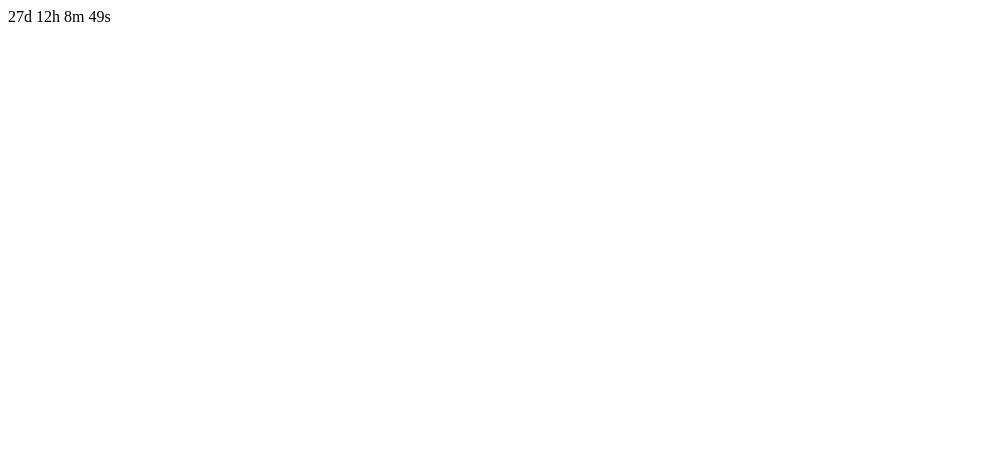
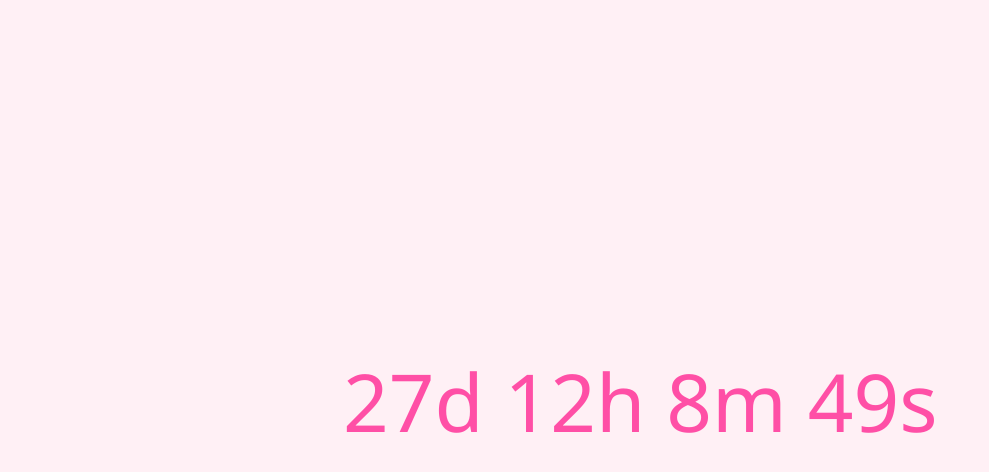
Before and after one commit to Filipe-QuickFlip/Filipe-QuickFlip.github.io, a plain HTML site: page index.html in a window 1280 px wide. Shown: the whole page, without its empty margins (0-989 px from the left). Drawn offline with Linux system fonts and the light colour scheme.

Commit message:
Change layout

```diff
--- a/index.html
+++ b/index.html
@@ -1,18 +1,69 @@
 <!DOCTYPE html>
-<html>
+<html lang="pt-BR">
 <head>
+    <meta charset="UTF-8">
     <title>Contador Regressivo</title>
+    <style>
+        * {
+            margin: 0;
+            padding: 0;
+            box-sizing: border-box;
+        }
+
+        body {
+            background: #fff0f5;
+            height: 100vh;
+            display: flex;
+            justify-content: center;
+            align-items: center;
+            font-family: 'Segoe UI', Tahoma, Geneva, Verdana, sans-serif;
+        }
+
+        #contador {
+            color: #ff4fa6;
+            font-size: 5rem;
+            text-align: center;
+            animation: pulse 1s infinite ease-in-out;
+            transition: all 0.3s ease-in-out;
+        }
+
+        @keyframes pulse {
+            0% {
+                transform: scale(1);
+                opacity: 1;
+            }
+            50% {
+                transform: scale(1.05);
+                opacity: 0.8;
+            }
+            100% {
+                transform: scale(1);
+                opacity: 1;
+            }
+        }
+
+        @media (max-width: 600px) {
+            #contador {
+                font-size: 3rem;
+            }
+        }
+    </style>
 </head>
 <body>
-    <div id="contador"></div>
+    <div id="contador">Carregando...</div>
 
     <script>
-        // Data fixa definida no código (formato: 'YYYY-MM-DD HH:mm:ss')
-        const dataFinal = new Date('2025-05-10 06:25:00').getTime();
+        const dataFinal = new Date('2025-05-10T06:25:00').getTime();
 
         function atualizarContador() {
             const agora = new Date().getTime();
             const diferenca = dataFinal - agora;
+
+            if (diferenca <= 0) {
+                clearInterval(interval);
+                document.getElementById('contador').innerHTML = "🎉 Contagem encerrada!";
+                return;
+            }
 
             const dias = Math.floor(diferenca / (1000 * 60 * 60 * 24));
             const horas = Math.floor((diferenca % (1000 * 60 * 60 * 24)) / (1000 * 60 * 60));
@@ -21,15 +72,10 @@
 
             document.getElementById('contador').innerHTML =
                 `${dias}d ${horas}h ${minutos}m ${segundos}s`;
-
-            if (diferenca <= 0) {
-                clearInterval(interval);
-                document.getElementById('contador').innerHTML = "Contagem encerrada!";
-            }
         }
 
         const interval = setInterval(atualizarContador, 1000);
-        atualizarContador(); // Executa imediatamente
+        atualizarContador();
     </script>
 </body>
 </html>
```
